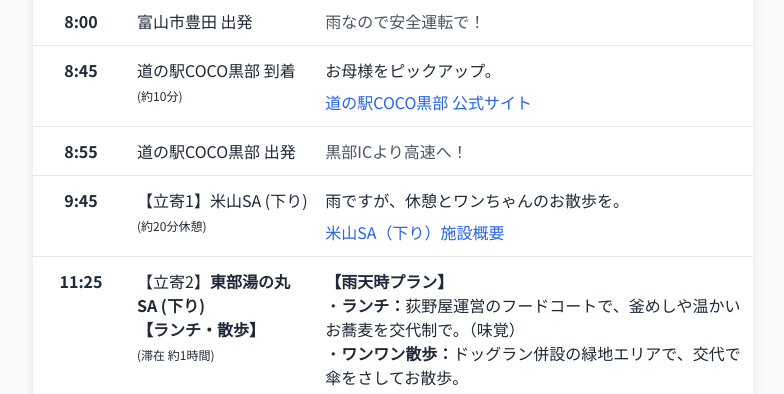
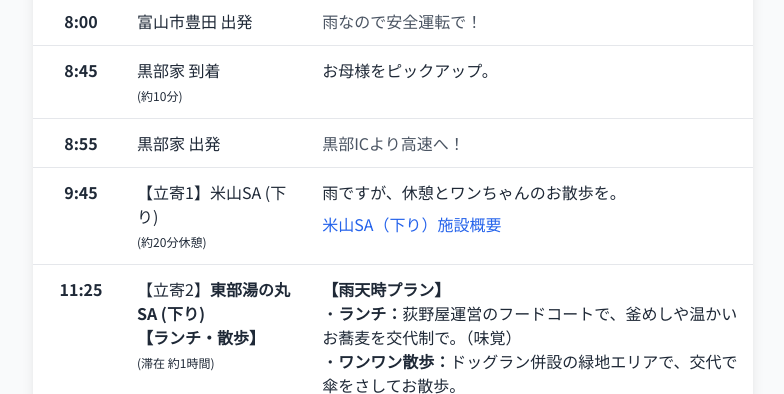
Before and after one commit to chantomo0410/chantomo0410.github.io, a plain HTML site: page ame/index.html in a window 1280 px wide. Shown: the part 403-797 px from the top of the page, without its empty margins (247-1031 px from the left). Drawn offline with nearby package versions, Linux system fonts and the light colour scheme.

Commit message:
Update location references from '道の駅COCO黒部' to '黒部家'

```diff
--- a/ame/index.html
+++ b/ame/index.html
@@ -80,15 +80,14 @@
                                 </tr>
                                 <tr>
                                     <td class="text-center font-semibold">8:45</td>
-                                    <td>道の駅COCO黒部 到着<br><span class="text-xs font-normal">(約10分)</span></td>
+                                    <td>黒部家 到着<br><span class="text-xs font-normal">(約10分)</span></td>
                                     <td>
                                         <p class="mb-2">お母様をピックアップ。</p>
-                                        <a href="https://www.koko-kurobe.jp/" target="_blank" rel="noopener noreferrer" class="text-blue-600 hover:underline">道の駅COCO黒部 公式サイト</a>
                                     </td>
                                 </tr>
                                 <tr>
                                     <td class="text-center font-semibold">8:55</td>
-                                    <td>道の駅COCO黒部 出発</td>
+                                    <td>黒部家 出発</td>
                                     <td class="text-gray-600">黒部ICより高速へ！</td>
                                 </tr>
                                 <tr>
@@ -260,12 +259,12 @@
                                 </tr>
                                 <tr>
                                     <td class="text-center font-semibold">17:00</td>
-                                    <td>道の駅COCO黒部 到着</td>
+                                    <td>黒部家 到着</td>
                                     <td class="text-gray-600">（約10分）お母様お見送り。</td>
                                 </tr>
                                 <tr>
                                     <td class="text-center font-semibold">17:10</td>
-                                    <td>道の駅COCO黒部 出発</td>
+                                    <td>黒部家 出発</td>
                                     <td class="text-gray-600">富山へ。</td>
                                 </tr>
                                 <tr>
```
